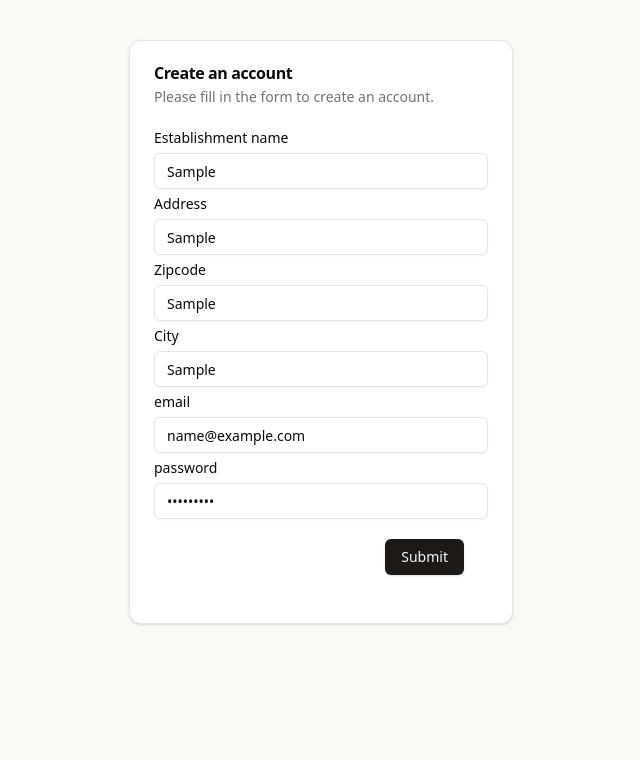
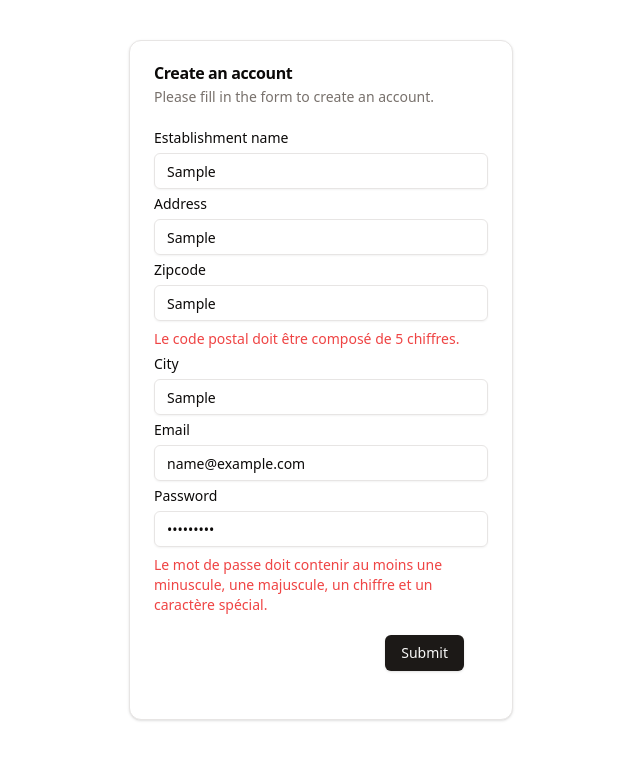
Before and after one commit to WildCodeSchool-CDA-LYON-02-2024/school-sign, a Next.js app: page /registerSchool in a window 1280 px wide. Both pictures are taken after typing "Sample", "Sample", "Sample", "Sample", "name@example.com", "Sample123" into the empty fields and a click on the button "Submit". Shown: the top 760 px of the page, without its empty margins (319-959 px from the left). Built offline with nearby package versions, Linux system fonts and the light colour scheme.

Commit message:
modification message d'erreur form

```diff
--- a/components/forms/RegisterFormSchool.tsx
+++ b/components/forms/RegisterFormSchool.tsx
@@ -1,9 +1,6 @@
 "use client";
 
-// React imports
 import { useState } from "react";
-
-// UI component imports
 import {
   Card,
   CardContent,
@@ -15,37 +12,39 @@ import {
 import { Button } from "@/components/ui/button";
 import { Input } from "@/components/ui/input";
 import { Label } from "@/components/ui/label";
-
-// Zod validation import
 import { z } from "zod";
 import { registerSchemaSchool } from "@/lib/schemas/registerSchemaSchool";
 
 export default function RegisterForm() {
   const [name, setName] = useState("");
   const [address, setAddress] = useState("");
-  const [zipcode, setZipcode] = useState(""); // Use a string for zipcode
+  const [zipcode, setZipcode] = useState("");
   const [city, setCity] = useState("");
   const [email, setEmail] = useState("");
   const [password, setPassword] = useState("");
+  const [errors, setErrors] = useState<
+    Partial<Record<keyof z.infer<typeof registerSchemaSchool>, string>>
+  >({});
 
   const handleSubmit = async (e: React.FormEvent<HTMLFormElement>) => {
     e.preventDefault();
+    setErrors({});
 
-    // Zod validation
     const result = registerSchemaSchool.safeParse({
       name,
       address,
       zipcode,
       city,
       email,
-      password
+      password,
     });
 
     if (!result.success) {
-      const errorMessage = result.error.errors
-        .map((err: z.ZodIssue) => err.message)
-        .join(", ");
-      alert(errorMessage);
+      const newErrors: typeof errors = {};
+      result.error.issues.forEach((issue) => {
+        newErrors[issue.path[0] as keyof typeof errors] = issue.message;
+      });
+      setErrors(newErrors);
       return;
     }
 
@@ -70,7 +69,6 @@ export default function RegisterForm() {
       alert(`Error: ${errorMessage}`);
     }
   };
-
   return (
     <div className="flex items-center justify-center">
       <Card className="w-96 mt-10 justify-center items-center">
@@ -92,6 +90,10 @@ export default function RegisterForm() {
                 value={name}
                 onChange={(e) => setName(e.target.value)}
               />
+              {errors.name && (
+                <p className="text-red-500 text-sm mt-1">{errors.name}</p>
+              )}
+
               <Label htmlFor="address">Address</Label>
               <Input
                 id="address"
@@ -101,15 +103,23 @@ export default function RegisterForm() {
                 value={address}
                 onChange={(e) => setAddress(e.target.value)}
               />
+              {errors.address && (
+                <p className="text-red-500 text-sm mt-1">{errors.address}</p>
+              )}
+
               <Label htmlFor="zipcode">Zipcode</Label>
               <Input
                 id="zipcode"
                 name="zipcode"
-                type="text" // Use type="text" for zipcode
+                type="text"
                 placeholder="69009"
                 value={zipcode}
                 onChange={(e) => setZipcode(e.target.value)}
               />
+              {errors.zipcode && (
+                <p className="text-red-500 text-sm mt-1">{errors.zipcode}</p>
+              )}
+
               <Label htmlFor="city">City</Label>
               <Input
                 id="city"
@@ -119,16 +129,24 @@ export default function RegisterForm() {
                 value={city}
                 onChange={(e) => setCity(e.target.value)}
               />
-                            <Label htmlFor="email">email</Label>
+              {errors.city && (
+                <p className="text-red-500 text-sm mt-1">{errors.city}</p>
+              )}
+
+              <Label htmlFor="email">Email</Label>
               <Input
                 id="email"
                 name="email"
-                type="email" // Use type="text" for email
+                type="email"
                 placeholder="VictorSchoelcher@test.com"
                 value={email}
                 onChange={(e) => setEmail(e.target.value)}
               />
-              <Label htmlFor="password">password</Label>
+              {errors.email && (
+                <p className="text-red-500 text-sm mt-1">{errors.email}</p>
+              )}
+
+              <Label htmlFor="password">Password</Label>
               <Input
                 id="password"
                 name="password"
@@ -136,6 +154,9 @@ export default function RegisterForm() {
                 value={password}
                 onChange={(e) => setPassword(e.target.value)}
               />
+              {errors.password && (
+                <p className="text-red-500 text-sm mt-1">{errors.password}</p>
+              )}
             </div>
             <CardFooter className="flex justify-end mt-5">
               <Button type="submit">Submit</Button>
--- a/lib/schemas/registerSchemaSchool.ts
+++ b/lib/schemas/registerSchemaSchool.ts
@@ -1,26 +1,44 @@
 import { z } from "zod";
 
 export const registerSchemaSchool = z.object({
-  name: z.string().max(100, {
-    message: "Le nom de l'établissement doit comporter au maximum 100 caractères.",
-  }),
+  name: z
+    .string()
+    .max(100, {
+      message:
+        "Le nom de l'établissement doit comporter au maximum 100 caractères."
+    })
+    .min(3, {
+      message:
+        "Le nom de l'établissement doit comporter au minimum 3 caractères."
+    }),
   address: z.string().max(255, {
-    message: "L'adresse doit comporter au maximum 255 caractères.",
+    message: "L'adresse doit comporter au maximum 255 caractères."
+  })    .min(3, {
+    message:
+      "L'adresse doit comporter au minimum 3 caractères."
   }),
   zipcode: z.string().regex(/^\d{5}$/, {
-    message: "Le code postal doit être composé de 5 chiffres.",
+    message: "Le code postal doit être composé de 5 chiffres."
   }),
   city: z.string().max(100, {
-    message: "Le nom de ville doit comporter au maximum 100 caractères.",
+    message: "Le nom de ville doit comporter au maximum 100 caractères."
+  })
+  .min(2, {
+    message:
+      "Le nom de ville doit comporter au minimum 2 caractères."
   }),
   email: z.string().email({ message: "L'email doit être valide." }).max(255),
   password: z
     .string()
     .min(8, {
-      message: "Le mot de passe doit comporter au moins 8 caractères.",
+      message: "Le mot de passe doit comporter au moins 8 caractères."
     })
-    .regex(/^(?=.*[a-z])(?=.*[A-Z])(?=.*\d)(?=.*[@$!%*?&])[A-Za-z\d@$!%*?&]{8,}$/, {
-      message: "Le mot de passe doit contenir au moins une minuscule, une majuscule, un chiffre et un caractère spécial.",
-    }),
+    .regex(
+      /^(?=.*[a-z])(?=.*[A-Z])(?=.*\d)(?=.*[@$!%*?&])[A-Za-z\d@$!%*?&]{8,}$/,
+      {
+        message:
+          "Le mot de passe doit contenir au moins une minuscule, une majuscule, un chiffre et un caractère spécial."
+      }
+    ),
   schoolId: z.number().optional(), // Champ optionnel pour sélectionner un établissement existant
 });
--- a/tailwind.config.ts
+++ b/tailwind.config.ts
@@ -10,10 +10,10 @@ const config = {
   ],
   prefix: "",
   theme: {
-    colors: {
-      purple: "#7208b7",
-      seasame: "#FAF9F6",
-    },
+    // colors: {
+    //   // purple: "#7208b7",
+    //   // seasame: "#FAF9F6",
+    // },
     container: {
       center: true,
       padding: "2rem",
```
